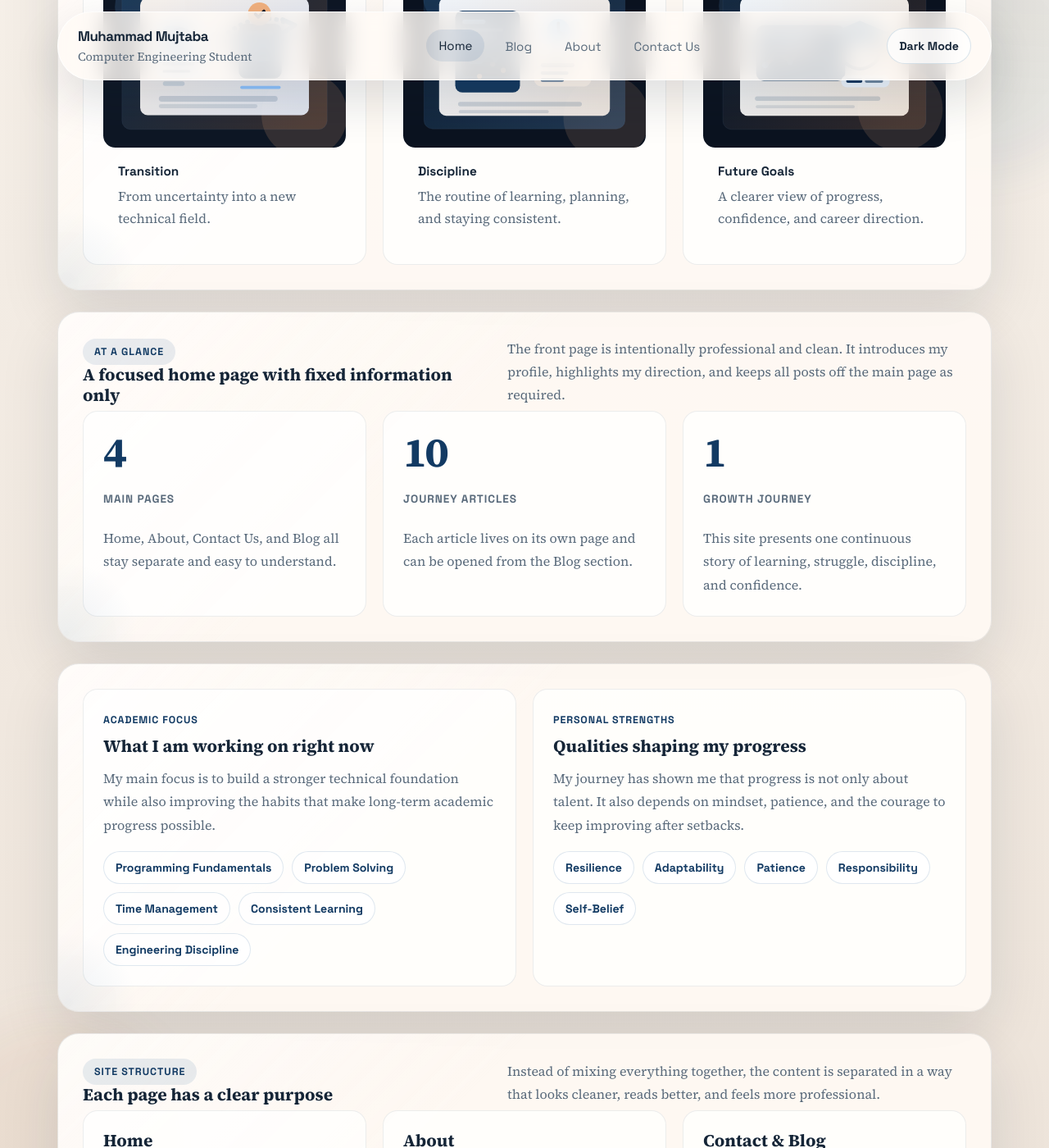
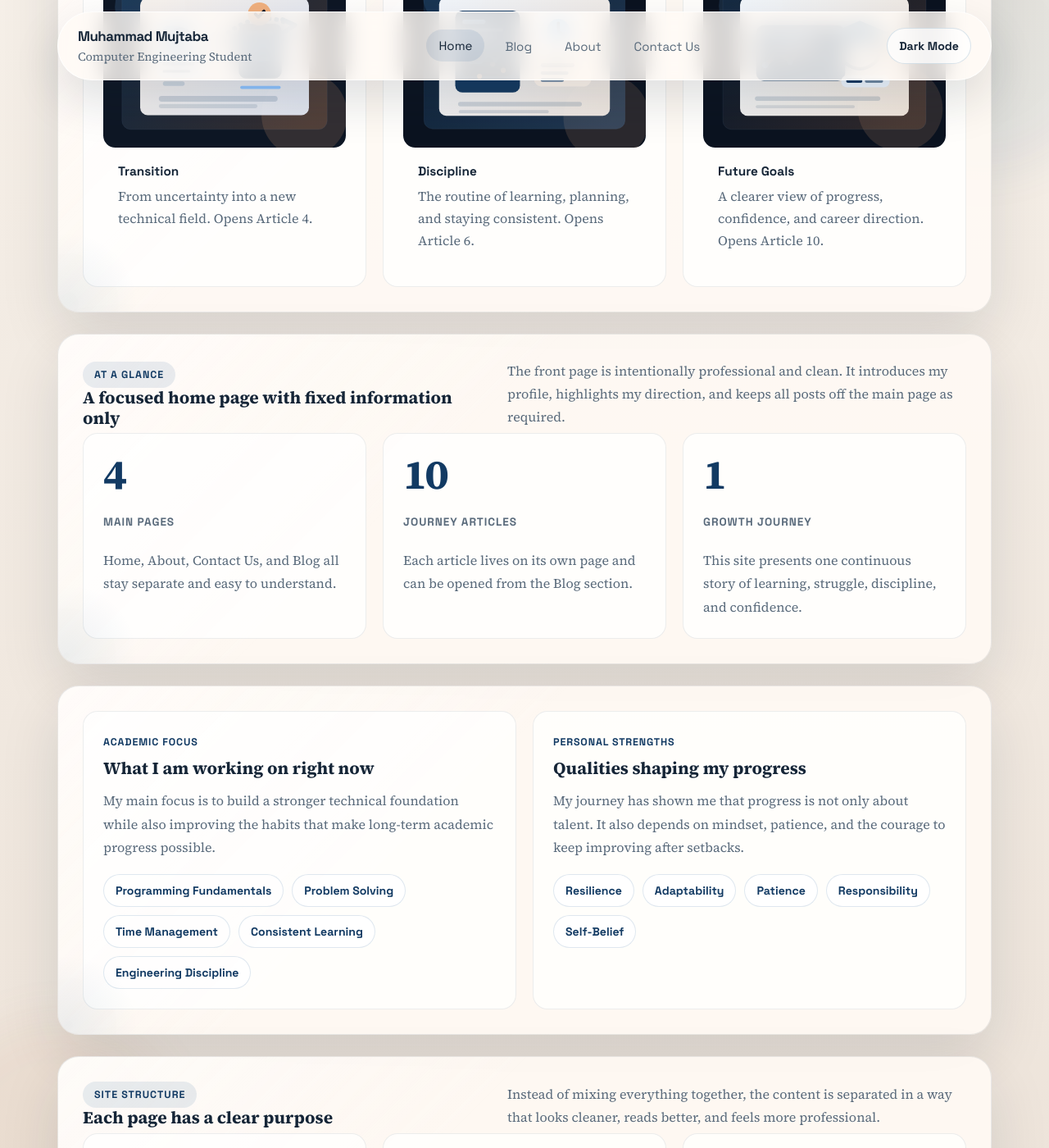
Before and after one commit to muhamamd-mujtaba/muhamamd-mujtaba.github.io, a Jekyll site: the page built from index.html, in a window 1280 px wide and 1400 px high, scrolled down 954 px. Shown: the whole window at 82% size. Built offline with Jekyll 4.4.1, drawn with Linux system fonts in a browser that asks for light colours.

Commit message:
Link visuals to related blog posts

```diff
--- a/_includes/lightbox.html
+++ /dev/null
@@ -1,7 +0,0 @@
-<div class="lightbox" id="image-lightbox" aria-hidden="true">
-  <div class="lightbox-backdrop" data-close-lightbox></div>
-  <div class="lightbox-dialog" role="dialog" aria-modal="true" aria-label="Image preview">
-    <button class="lightbox-close" type="button" data-close-lightbox aria-label="Close image preview">Close</button>
-    <img class="lightbox-image" src="" alt="">
-  </div>
-</div>
--- a/_layouts/default.html
+++ b/_layouts/default.html
@@ -11,7 +11,6 @@
     </main>
     {% include footer.html %}
   </div>
-  {% include lightbox.html %}
   <script src="{{ '/script.js' | relative_url }}"></script>
 </body>
 </html>
--- a/about.html
+++ b/about.html
@@ -27,12 +27,12 @@ footer_link_url: /contact.html
     </p>
   </div>
   <figure class="featured-visual">
-    <button class="image-button" type="button" data-open-lightbox data-lightbox-src="{{ '/assets/visual-transition.svg' | relative_url }}" data-lightbox-alt="Transition from uncertainty to engineering">
+    <a class="image-button" href="{{ '/posts/article-04.html' | relative_url }}" aria-label="Open Article 4 about switching fields">
       <img src="{{ '/assets/visual-transition.svg' | relative_url }}" alt="Transition from uncertainty to engineering">
-    </button>
+    </a>
     <figcaption class="visual-caption">
       <strong>From Change to Confidence</strong>
-      A visual summary of how challenge slowly became growth.
+      A visual summary of how challenge slowly became growth. Opens Article 4.
     </figcaption>
   </figure>
 </section>
--- a/index.html
+++ b/index.html
@@ -62,30 +62,30 @@ footer_link_url: /blog.html
   </div>
   <div class="visual-grid">
     <figure class="visual-card">
-      <button class="image-button" type="button" data-open-lightbox data-lightbox-src="{{ '/assets/visual-transition.svg' | relative_url }}" data-lightbox-alt="Transition from one academic path into engineering">
+      <a class="image-button" href="{{ '/posts/article-04.html' | relative_url }}" aria-label="Open Article 4 about switching fields">
         <img src="{{ '/assets/visual-transition.svg' | relative_url }}" alt="Transition from one academic path into engineering">
-      </button>
+      </a>
       <figcaption class="visual-caption">
         <strong>Transition</strong>
-        From uncertainty into a new technical field.
+        From uncertainty into a new technical field. Opens Article 4.
       </figcaption>
     </figure>
     <figure class="visual-card">
-      <button class="image-button" type="button" data-open-lightbox data-lightbox-src="{{ '/assets/visual-discipline.svg' | relative_url }}" data-lightbox-alt="Study discipline, planning, and steady academic effort">
+      <a class="image-button" href="{{ '/posts/article-06.html' | relative_url }}" aria-label="Open Article 6 about academic pressure and time management">
         <img src="{{ '/assets/visual-discipline.svg' | relative_url }}" alt="Study discipline, planning, and steady academic effort">
-      </button>
+      </a>
       <figcaption class="visual-caption">
         <strong>Discipline</strong>
-        The routine of learning, planning, and staying consistent.
+        The routine of learning, planning, and staying consistent. Opens Article 6.
       </figcaption>
     </figure>
     <figure class="visual-card">
-      <button class="image-button" type="button" data-open-lightbox data-lightbox-src="{{ '/assets/visual-future.svg' | relative_url }}" data-lightbox-alt="Future goals, growth, and professional direction">
+      <a class="image-button" href="{{ '/posts/article-10.html' | relative_url }}" aria-label="Open Article 10 about growth and future goals">
         <img src="{{ '/assets/visual-future.svg' | relative_url }}" alt="Future goals, growth, and professional direction">
-      </button>
+      </a>
       <figcaption class="visual-caption">
         <strong>Future Goals</strong>
-        A clearer view of progress, confidence, and career direction.
+        A clearer view of progress, confidence, and career direction. Opens Article 10.
       </figcaption>
     </figure>
   </div>
--- a/script.js
+++ b/script.js
@@ -9,10 +9,6 @@ document.addEventListener("DOMContentLoaded", () => {
   const revealItems = document.querySelectorAll("[data-reveal]");
   const filterButtons = document.querySelectorAll("[data-filter-group] .filter-chip");
   const postCards = document.querySelectorAll(".post-card[data-tags]");
-  const lightbox = document.querySelector("#image-lightbox");
-  const lightboxImage = lightbox ? lightbox.querySelector(".lightbox-image") : null;
-  const lightboxTriggers = document.querySelectorAll("[data-open-lightbox]");
-  const lightboxClosers = lightbox ? lightbox.querySelectorAll("[data-close-lightbox]") : [];
   const storageKey = "mujtaba-theme";
 
   const setTheme = (theme) => {
@@ -119,45 +115,4 @@ document.addEventListener("DOMContentLoaded", () => {
       });
     });
   }
-
-  if (lightbox && lightboxImage && lightboxTriggers.length) {
-    const closeLightbox = () => {
-      lightbox.classList.remove("is-open");
-      lightbox.setAttribute("aria-hidden", "true");
-      lightboxImage.setAttribute("src", "");
-      lightboxImage.setAttribute("alt", "");
-      body.style.overflow = "";
-    };
-
-    const openLightbox = (src, alt) => {
-      lightboxImage.setAttribute("src", src);
-      lightboxImage.setAttribute("alt", alt || "Image preview");
-      lightbox.classList.add("is-open");
-      lightbox.setAttribute("aria-hidden", "false");
-      body.style.overflow = "hidden";
-    };
-
-    lightboxTriggers.forEach((trigger) => {
-      trigger.addEventListener("click", () => {
-        const source = trigger.dataset.lightboxSrc || trigger.querySelector("img")?.getAttribute("src");
-        const alt = trigger.dataset.lightboxAlt || trigger.querySelector("img")?.getAttribute("alt") || "";
-
-        if (!source) {
-          return;
-        }
-
-        openLightbox(source, alt);
-      });
-    });
-
-    lightboxClosers.forEach((closer) => {
-      closer.addEventListener("click", closeLightbox);
-    });
-
-    document.addEventListener("keydown", (event) => {
-      if (event.key === "Escape" && lightbox.classList.contains("is-open")) {
-        closeLightbox();
-      }
-    });
-  }
 });
--- a/styles.css
+++ b/styles.css
@@ -729,7 +729,7 @@ button.filter-chip.active {
   padding: 0;
   border: 0;
   background: transparent;
-  cursor: zoom-in;
+  cursor: pointer;
 }
 
 .image-button:focus-visible {
@@ -940,66 +940,6 @@ button.filter-chip.active {
   font-size: 0.92rem;
 }
 
-.lightbox {
-  position: fixed;
-  inset: 0;
-  z-index: 90;
-  display: grid;
-  place-items: center;
-  padding: 22px;
-  visibility: hidden;
-  opacity: 0;
-  pointer-events: none;
-  transition: opacity 0.25s ease, visibility 0.25s ease;
-}
-
-.lightbox.is-open {
-  visibility: visible;
-  opacity: 1;
-  pointer-events: auto;
-}
-
-.lightbox-backdrop {
-  position: absolute;
-  inset: 0;
-  background: rgba(6, 10, 18, 0.78);
-  backdrop-filter: blur(10px);
-}
-
-.lightbox-dialog {
-  position: relative;
-  z-index: 1;
-  display: grid;
-  gap: 14px;
-  justify-items: end;
-  width: min(100%, 1120px);
-}
-
-.lightbox-close {
-  min-height: 42px;
-  padding: 0 14px;
-  border: 1px solid rgba(255, 255, 255, 0.18);
-  border-radius: 999px;
-  background: rgba(10, 16, 28, 0.88);
-  color: #eef5ff;
-  font-family: "Space Grotesk", Arial, sans-serif;
-  font-size: 0.9rem;
-  font-weight: 700;
-  cursor: pointer;
-}
-
-.lightbox-image {
-  display: block;
-  max-width: min(92vw, 1080px);
-  max-height: 82vh;
-  width: auto;
-  height: auto;
-  border-radius: 20px;
-  background: #0c1420;
-  object-fit: contain;
-  box-shadow: 0 26px 70px rgba(0, 0, 0, 0.35);
-}
-
 .js-ready [data-reveal] {
   opacity: 0;
   transform: translateY(20px);
@@ -1089,12 +1029,4 @@ button.filter-chip.active {
     align-items: flex-start;
   }
 
-  .lightbox {
-    padding: 14px;
-  }
-
-  .lightbox-image {
-    max-width: 100%;
-    max-height: 76vh;
-  }
 }
```
Also changed, not shown: blog.html (+6 -6 lines).
